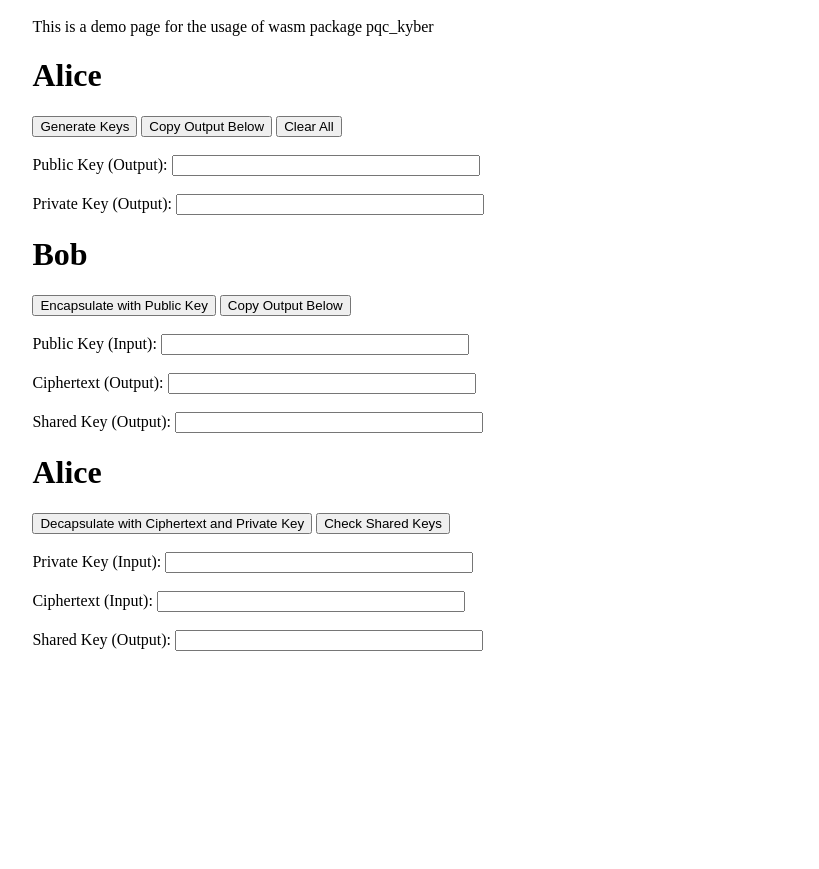
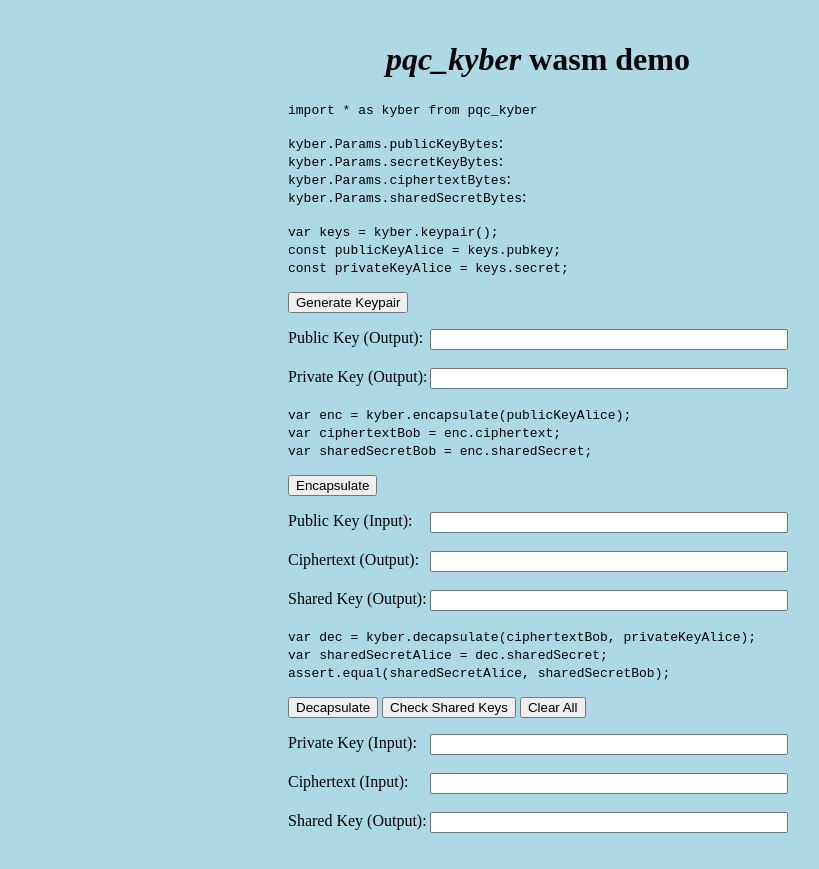
Before and after one commit to Argyle-Software/kyber, a website built with webpack: page www/index.html in a window 1280 px wide. Shown: the whole page, without its empty margins (102-921 px from the left). Before the commit the page ends 800 px from the top, so only its background shows below. Built offline with nearby package versions, Linux system fonts and the light colour scheme.

Commit message:
Update: Wasm web demo Add: Readme instructions Add: some basic styling Refactor: html

```diff
--- a/www/index.html
+++ b/www/index.html
@@ -7,40 +7,47 @@
     <script src="./bootstrap.js"></script>
   </head>
   <body>
-    <div class="centre">
-      This is a demo page for the usage of wasm package pqc_kyber
-      <h1>Alice</h1>
+    <h1><i>pqc_kyber</i> wasm demo</h1>
+    <code>import * as kyber from pqc_kyber</code>
     <p>
-        <button id="generatekey">Generate Keys</button>
-        <button id="movebelow">Copy Output Below</button>
-        <button id="clear">Clear All</button>
-        <br><br>
-        Public  Key (Output): <input style="width: 300px;" type="text" id="pubkeybox" >
-        <br><br>
-        Private Key (Output): <input style="width: 300px;" type="text" id="privkeybox">
+      <code>kyber.Params.publicKeyBytes</code>: <b id="pkbytes"></b><br>
+      <code>kyber.Params.secretKeyBytes</code>: <b id="skbytes"></b><br>
+      <code>kyber.Params.ciphertextBytes</code>: <b id="ctbytes"></b><br>
+      <code>kyber.Params.sharedSecretBytes</code>: <b id="ssbytes"></b>
     </p>
-      <h1>Bob</h1>
+    <code>
+      var keys = kyber.keypair(); <br>
+      const publicKeyAlice = keys.pubkey; <br>
+      const privateKeyAlice = keys.secret; <br>
+    </code>
     <p>
-        <button id="encapsulate">Encapsulate with Public Key</button>
-        <button id="movebelow2">Copy Output Below</button>
-        <br><br>
-        Public  Key (Input): <input style="width: 300px;" type="text" id="pubkeybox2" >
-        <br><br>
-        Ciphertext (Output): <input style="width: 300px;" type="text" id="ciphertext" >
-        <br><br>
-        Shared Key (Output): <input style="width: 300px;" type="text" id="sharedkey">
+      <button id="generatekey">Generate Keypair</button> <br>
+      <div class="box">Public  Key (Output): <input type="text" id="pubkeybox" > </div><br>
+      <div class="box">Private Key (Output): <input type="text" id="privkeybox"></div>
     </p>
-      <h1>Alice</h1>
+    <code>
+      var enc = kyber.encapsulate(publicKeyAlice); <br>
+      var ciphertextBob = enc.ciphertext; <br>
+      var sharedSecretBob = enc.sharedSecret; <br>
+    </code>
     <p>
-        <button id="decapsulate">Decapsulate with Ciphertext and Private Key</button>
+      <button id="encapsulate">Encapsulate</button> <br>
+      <div class="box">Public  Key (Input): <input type="text" id="pubkeybox2" ></div><br>
+      <div class="box"> Ciphertext (Output): <input type="text" id="ciphertext" ></div><br>
+      <div class="box">Shared Key (Output): <input type="text" id="sharedkey"></div>
+    </p>
+    <code>
+      var dec = kyber.decapsulate(ciphertextBob, privateKeyAlice); <br>
+      var sharedSecretAlice = dec.sharedSecret; <br>
+      assert.equal(sharedSecretAlice, sharedSecretBob); <br>
+    </code>
+    <p>
+      <button id="decapsulate">Decapsulate</button>
       <button id="check">Check Shared Keys</button>
-        <br><br>
-        Private Key (Input): <input style="width: 300px;" type="text" id="privkeybox2">
-        <br><br>
-        Ciphertext (Input): <input style="width: 300px;" type="text" id="ciphertext2" >
-        <br><br>
-        Shared Key (Output): <input style="width: 300px;" type="text" id="sharedkey2">
+      <button id="clear">Clear All</button><br>
+      <div class="box">Private Key (Input): <input type="text" id="privkeybox2"></div><br>
+      <div class="box">Ciphertext (Input): <input type="text" id="ciphertext2" ></div><br>
+      <div class="box">Shared Key (Output): <input type="text" id="sharedkey2"></div>
     </p>
-    </div>
   </body>
 </html>
--- a/www/index.js
+++ b/www/index.js
@@ -1,4 +1,4 @@
-import * as wasm from "pqc_kyber";
+import * as kyber from "pqc_kyber";
 
 const generateKeyButton = document.getElementById("generatekey");
 const encapButton = document.getElementById("encapsulate");
@@ -14,8 +14,13 @@ const privKeyBox = document.getElementById("privkeybox");
 const privKeyBox2 = document.getElementById("privkeybox2");
 const cipherTextBox = document.getElementById("ciphertext");
 const cipherTextBox2 = document.getElementById("ciphertext2");
-const sharedTextBox = document.getElementById("sharedkey");
-const sharedTextBox2 = document.getElementById("sharedkey2");
+const sharedKeyBox = document.getElementById("sharedkey");
+const sharedKeyBox2 = document.getElementById("sharedkey2");
+
+document.getElementById('pkbytes').innerHTML = kyber.Params.publicKeyBytes;
+document.getElementById('skbytes').innerHTML = kyber.Params.secretKeyBytes;
+document.getElementById('ctbytes').innerHTML = kyber.Params.ciphertextBytes;
+document.getElementById('ssbytes').innerHTML = kyber.Params.sharedSecretBytes;
 
 clearButton.addEventListener("click", event => {
     var elements = document.getElementsByTagName("input");
@@ -25,21 +30,25 @@ clearButton.addEventListener("click", event => {
 });
 
 generateKeyButton.addEventListener("click", event => {
-    let keys = wasm.keypair();
+    let keys = kyber.keypair();
     const pubKey = keys.pubkey;
     const privKey = keys.secret;
 
     pubKeyBox.value = toHexString(pubKey);
     privKeyBox.value = toHexString(privKey);
+
+    pubKeyBox2.value = pubKeyBox.value;
+    privKeyBox2.value = privKeyBox.value;
     // TODO: Add a base64 option
     // pubKeyBox.value = Buffer.from(pubKey).toString('base64');
 });
 
 encapButton.addEventListener("click", event => {
     try {
-        let encapsulated = wasm.encapsulate(hexToBytes(pubKeyBox2.value));
+        let encapsulated = kyber.encapsulate(hexToBytes(pubKeyBox2.value));
         cipherTextBox.value = toHexString(encapsulated.ciphertext);
-        sharedTextBox.value = toHexString(encapsulated.shared_secret);
+        sharedKeyBox.value = toHexString(encapsulated.sharedSecret);
+        cipherTextBox2.value = cipherTextBox.value;
     }
     catch(err) {
         alert("Error Encapsulating");
@@ -48,32 +57,32 @@ encapButton.addEventListener("click", event => {
 
 decapButton.addEventListener("click", event => {
     try {
-        let decapsulated = wasm.decapsulate(
+        let decapsulated = kyber.decapsulate(
             hexToBytes(cipherTextBox2.value),
             hexToBytes(privKeyBox2.value)
         );
-        sharedTextBox2.value = toHexString(decapsulated);
+        sharedKeyBox2.value = toHexString(decapsulated);
     }
     catch(err) {
         alert("Error Decapsulating");
     }
 });
 
-movebutton.addEventListener("click", event => {
-    pubKeyBox2.value = pubKeyBox.value;
-    privKeyBox2.value = privKeyBox.value;
-});
+// movebutton.addEventListener("click", event => {
+//     pubKeyBox2.value = pubKeyBox.value;
+//     privKeyBox2.value = privKeyBox.value;
+// });
 
-movebutton2.addEventListener("click", event => {
-    cipherTextBox2.value = cipherTextBox.value;
-});
+// movebutton2.addEventListener("click", event => {
+//     cipherTextBox2.value = cipherTextBox.value;
+// });
 
 checkButton.addEventListener("click", event => {
-   if (cipherTextBox2.value == cipherTextBox.value){
-       alert("Shared Keys Match")
+   if (sharedKeyBox.value === sharedKeyBox2.value){
+       alert("Shared Keys Match");
     }
     else {
-        alert("Failed - Shared Keys Don't Match")
+        alert("Failed - Shared Keys Don't Match");
     };
 });
 
--- a/www/package.json
+++ b/www/package.json
@@ -1,7 +1,7 @@
 {
   "name": "pqc_kyber_demo",
   "version": "0.1.0",
-  "description": "Basic example demostrator of using the pqc_kyber wasm module",
+  "description": "Basic example demonstrator of using the pqc_kyber wasm module",
   "main": "index.js",
   "bin": {
     "create-wasm-app": ".bin/create-wasm-app.js"
--- a/www/style.css
+++ b/www/style.css
@@ -1,5 +1,28 @@
-.centre {
+body {
   margin: auto;
-  width: 80%;
-  padding: 10px;
+  width: 500px;
+  padding: 20px;
+  background-color: lightblue;
+
 }
+
+h1 {
+  text-align: center;
+}
+
+input {
+  width: 70%;
+  margin-left: auto
+}
+
+.box {
+  font-family: 'Times New Roman', serif;
+  display: flex;
+  flex-direction: row;
+  justify-content: center;
+}
+
+code {
+  font-family: 'Courier New', monospace;
+  font-size: small;
+}
```
Also changed, not shown: www/README.md (deleted), www/readme.md (added). Lines whose indentation alone changed are shown as unchanged.
